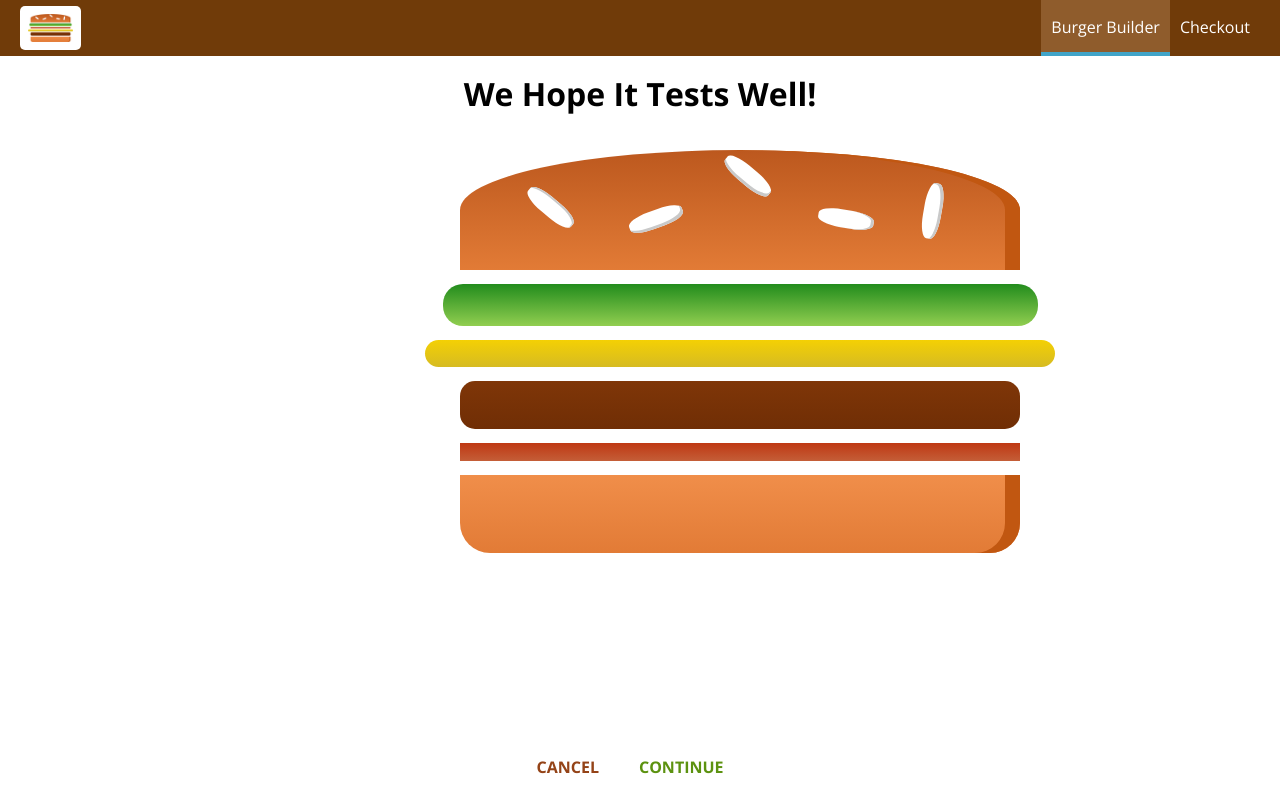
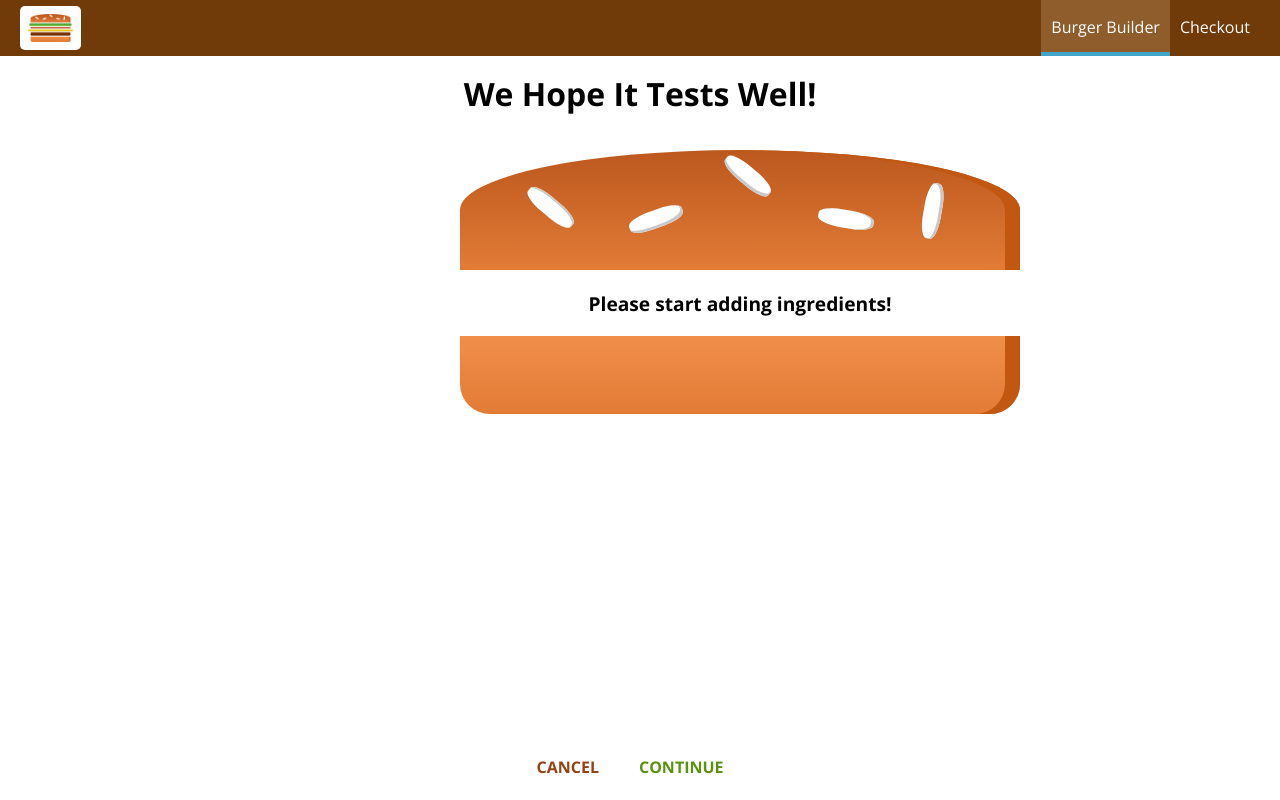
Before and after one commit to DmitriyLadutsko/burger-builder, a React (Create React App) app: page /checkout in a window 1280 px wide. Built offline with nearby package versions, Linux system fonts and the light colour scheme.

Commit message:
Passing Ingredients via Query Params

```diff
--- a/src/components/Order/CheckoutSummary/index.js
+++ b/src/components/Order/CheckoutSummary/index.js
@@ -13,7 +13,7 @@
             </div>
             <Button
                 btnType="Danger"
-                clicked={props.checkoutCanceled}>CANCEL</Button>
+                clicked={props.checkoutCancelled}>CANCEL</Button>
             <Button
                 btnType="Success"
                 clicked={props.checkoutContinued}>CONTINUE</Button>
--- a/src/containers/BurgerBuilder/index.js
+++ b/src/containers/BurgerBuilder/index.js
@@ -113,7 +113,15 @@
         //     .catch(err => {
         //         this.setState({ loading: false, purchasing: false })
         //     });
-        this.props.history.push('/checkout');
+        const queryParams = [];
+        for (let i in this.state.ingredients) {
+            queryParams.push(encodeURIComponent(i) + '=' + encodeURIComponent(this.state.ingredients[i]))
+        }
+        const queryString = queryParams.join('&');
+        this.props.history.push({
+            pathName: '/checkout',
+            search: '?' + queryString
+        });
     }
 
     render() {
@@ -141,7 +149,7 @@
             orderSummary =  <OrderSummary
                 ingredients={this.state.ingredients}
                 price={this.state.totalPrice}
-                purchaseCanceled={this.purchaseCancelHandler}
+                purchaseCancelled={this.purchaseCancelHandler}
                 purchaseContinued={this.purchaseContinueHandler}/>;
         }
         if (this.state.loading) {
--- a/src/containers/Checkout/index.js
+++ b/src/containers/Checkout/index.js
@@ -12,7 +12,17 @@
         }
     }
 
-    checkoutCanceledHandler = () => {
+    componentDidMount() {
+        const query = new URLSearchParams(this.props.location.search);
+        const ingredients = {};
+        for (let param of query.entries()) {
+            //['salad', [1]]
+            ingredients[param[0]] = +param[1];
+        }
+        this.setState({ingredients: ingredients})
+    }
+
+    checkoutCancelledHandler = () => {
         this.props.history.goBack();
     };
 
@@ -25,7 +35,7 @@
             <div>
                 <CheckoutSummary
                     ingredients={this.state.ingredients}
-                    checkoutCanceled={this.state.checkoutCanceledHandler}
+                    checkoutCancelled={this.state.checkoutCancelledHandler}
                     checkoutContinued={this.state.checkoutContinuedHandler}/>
             </div>
         );
```
